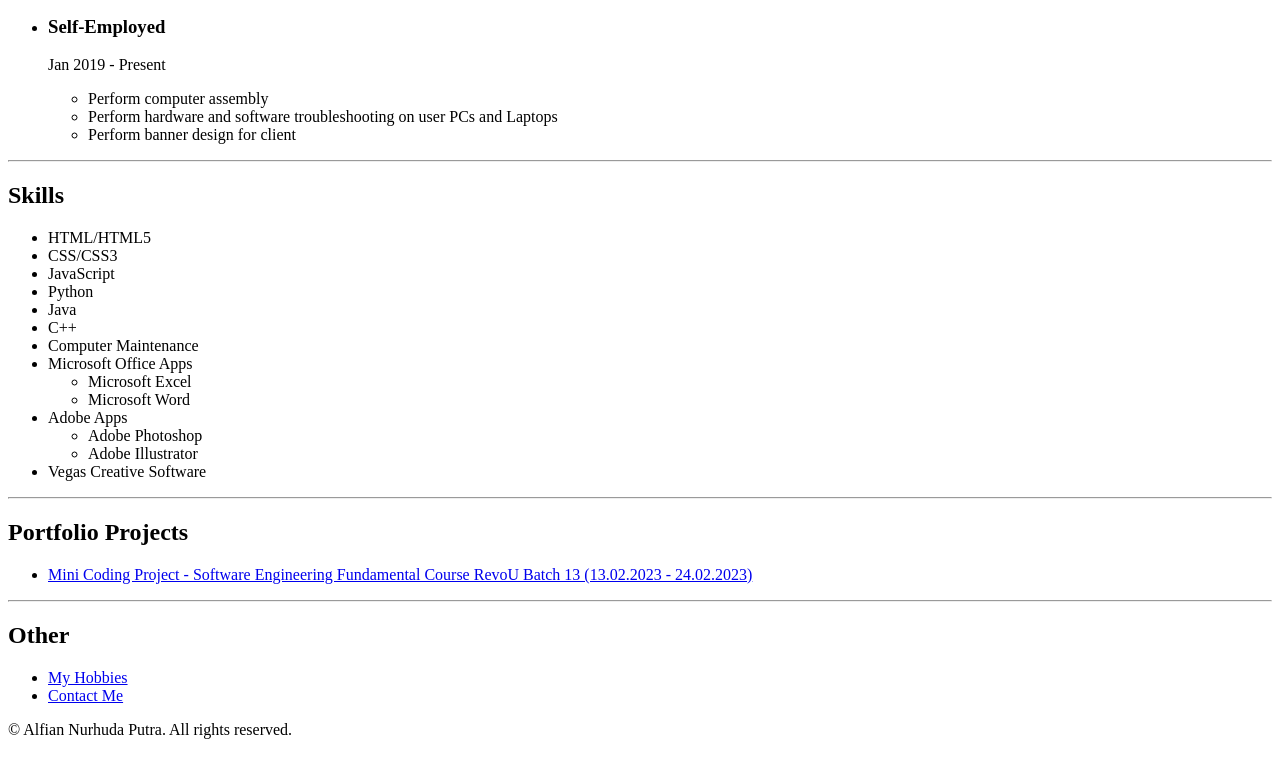
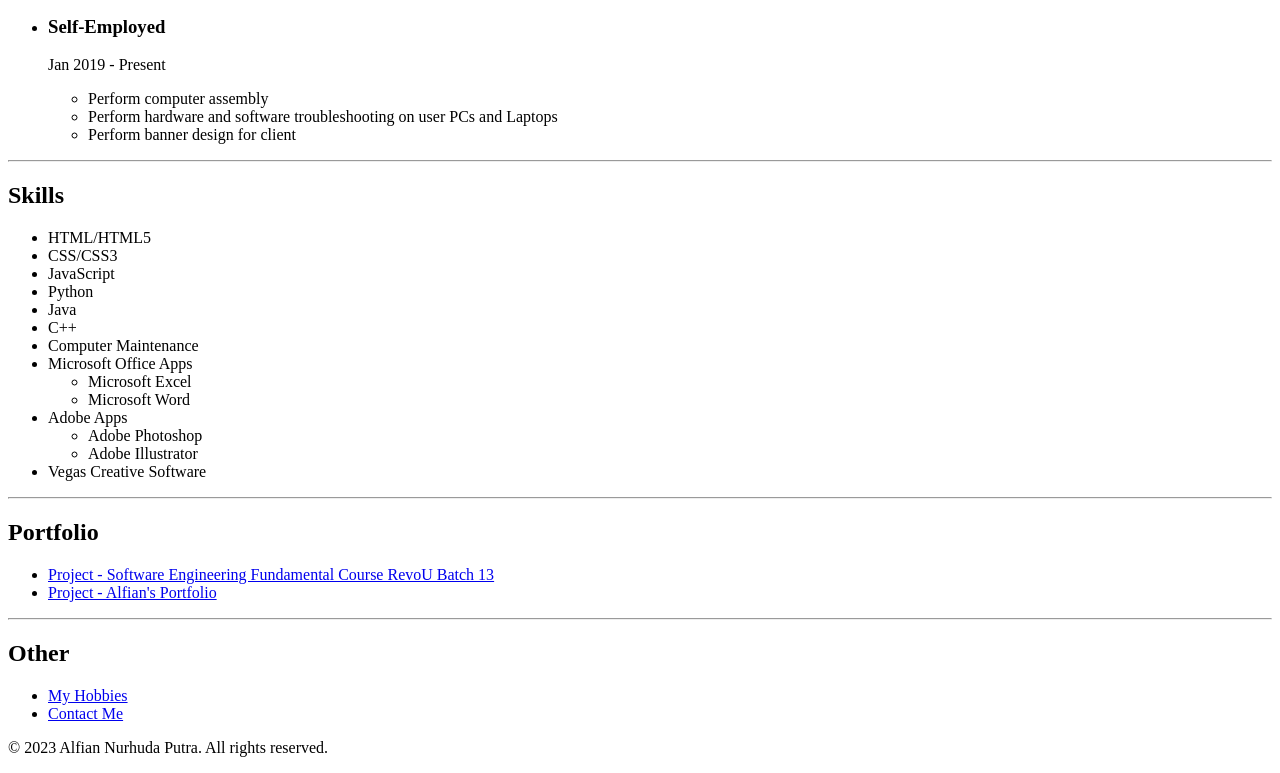
Before and after one commit to alfiannurhudaputra/html-resume, a plain HTML site: page index.html in a window 1280 px wide. Shown: the part 743-1516 px from the top of the page. Drawn offline with Linux system fonts and the light colour scheme.

Commit message:
Update in portfolio and footer
Portfolio update and add text in footer

```diff
--- a/index.html
+++ b/index.html
@@ -67,9 +67,10 @@
         <li>Vegas Creative Software</li>
     </ul>
     <hr />
-    <h2>Portfolio Projects</h2>
+    <h2>Portfolio</h2>
     <ul>
-        <li><a href="https://alfiannurhudaputra.github.io/mini-coding-project-sefc/">Mini Coding Project - Software Engineering Fundamental Course RevoU Batch 13 (13.02.2023 - 24.02.2023)</a></li>
+        <li><a href="https://alfiannurhudaputra.github.io/mini-coding-project-sefc/">Project - Software Engineering Fundamental Course RevoU Batch 13</a></li>
+        <li><a href="https://alfiannurhudaputra.github.io/">Project - Alfian's Portfolio</a></li>
     </ul>
     <hr />
     <h2>Other</h2>
@@ -77,6 +78,6 @@
         <li><a href="./hobbies.html">My Hobbies</a></li>
         <li><a href="./contact.html">Contact Me</a></li>
     </ul>
-    <p>© Alfian Nurhuda Putra. All rights reserved.</p>
+    <p>© 2023 Alfian Nurhuda Putra. All rights reserved.</p>
 </body>
 </html>
```
